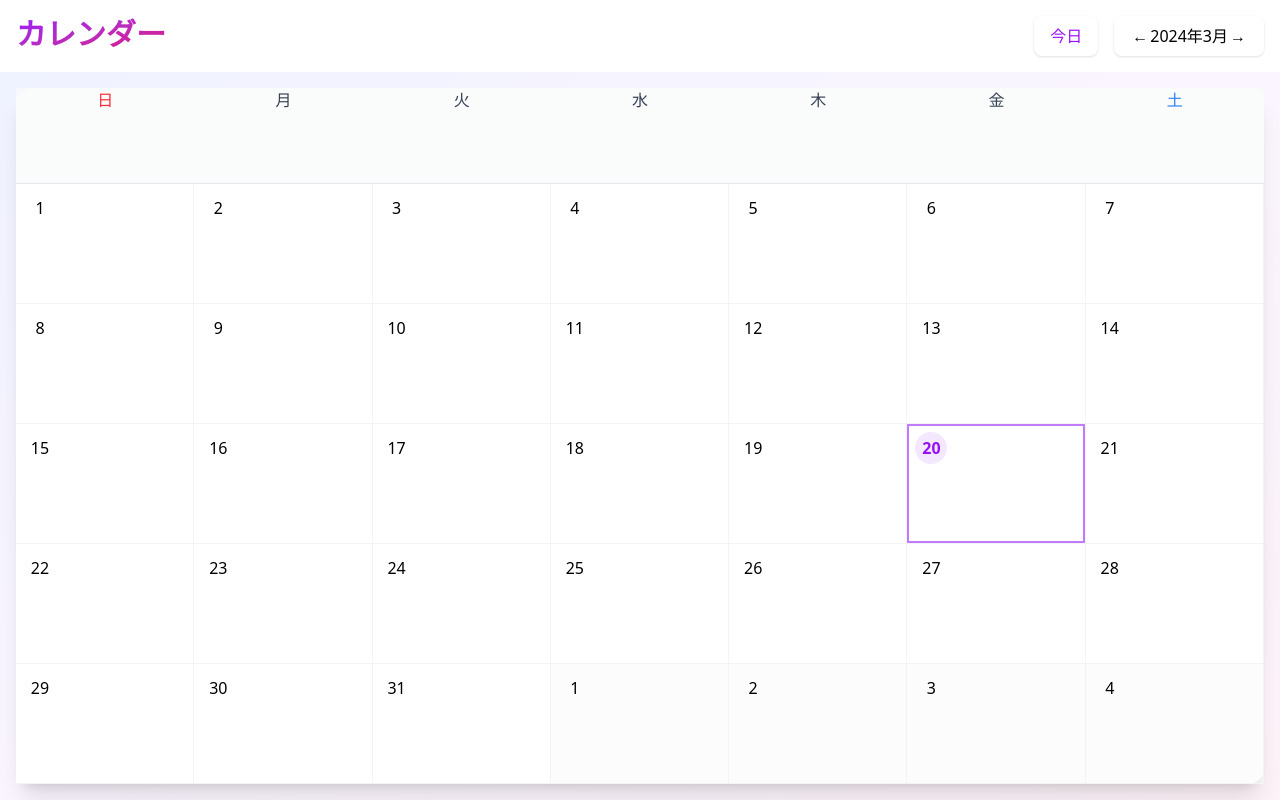
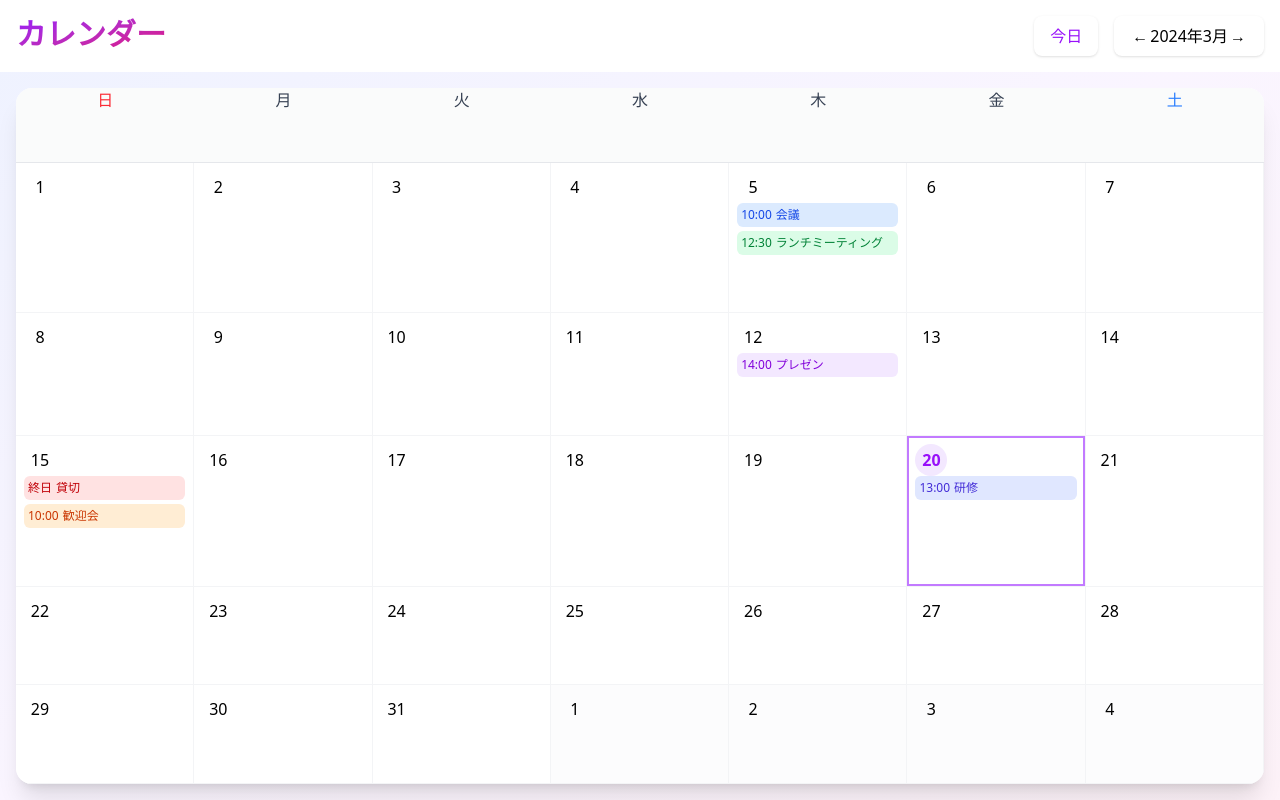
Before and after one commit to umedanaoyuki/practice-tailwind, a Next.js app: page /calendar in a window 1280 px wide. Built offline with nearby package versions, Linux system fonts and the light colour scheme.

Commit message:
feat: 予定部分の作成

```diff
--- a/src/app/calendar/page.tsx
+++ b/src/app/calendar/page.tsx
@@ -7,6 +7,19 @@ const CalendarPage = () => {
 
   const today = new Date();
   const todayDate = today.getDate();
+
+  const events = {
+    5: [
+      { title: "会議", time: "10:00", color: "blue" },
+      { title: "ランチミーティング", time: "12:30", color: "green" },
+    ],
+    12: [{ title: "プレゼン", time: "14:00", color: "purple" }],
+    15: [
+      { title: "貸切", time: "終日", color: "red" },
+      { title: "歓迎会", time: "10:00", color: "orange" },
+    ],
+    20: [{ title: "研修", time: "13:00", color: "indigo" }],
+  };
 
   return (
     <div className="flex h-screen flex-col bg-linear-to-br from-indigo-50 via-purple-50 to-pink-50">
@@ -29,7 +42,7 @@ const CalendarPage = () => {
           </div>
         </div>
       </header>
-      <div className="m-4 grid flex-1 grid-cols-7 rounded-2xl bg-white shadow-xl">
+      <div className="m-4 grid flex-1 grid-cols-7 overflow-hidden rounded-2xl bg-white shadow-xl">
         {weekDays.map((day, i) => {
           return (
             <div
@@ -64,6 +77,29 @@ const CalendarPage = () => {
               >
                 {day <= 31 ? day : day - 31}
               </span>
+              <div className="flex flex-col gap-1">
+                {events[day as keyof typeof events]?.map((event, index) => {
+                  return (
+                    <div
+                      key={index}
+                      className={cn("flex gap-1 rounded-md p-1 text-xs", {
+                        "bg-blue-100 text-blue-700": event.color === "blue",
+                        "bg-green-100 text-green-700": event.color === "green",
+                        "bg-purple-100 text-purple-700":
+                          event.color === "purple",
+                        "bg-red-100 text-red-700": event.color === "red",
+                        "bg-orange-100 text-orange-700":
+                          event.color === "orange",
+                        "bg-indigo-100 text-indigo-700":
+                          event.color === "indigo",
+                      })}
+                    >
+                      <span>{event.time}</span>
+                      <span className="truncate">{event.title}</span>
+                    </div>
+                  );
+                })}
+              </div>
             </div>
           );
         })}
```
